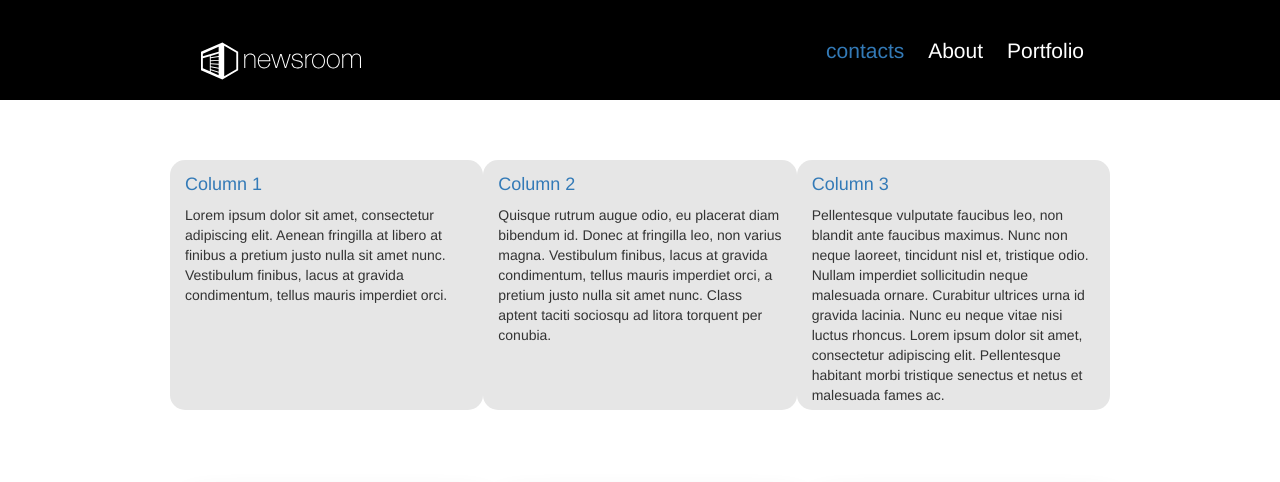
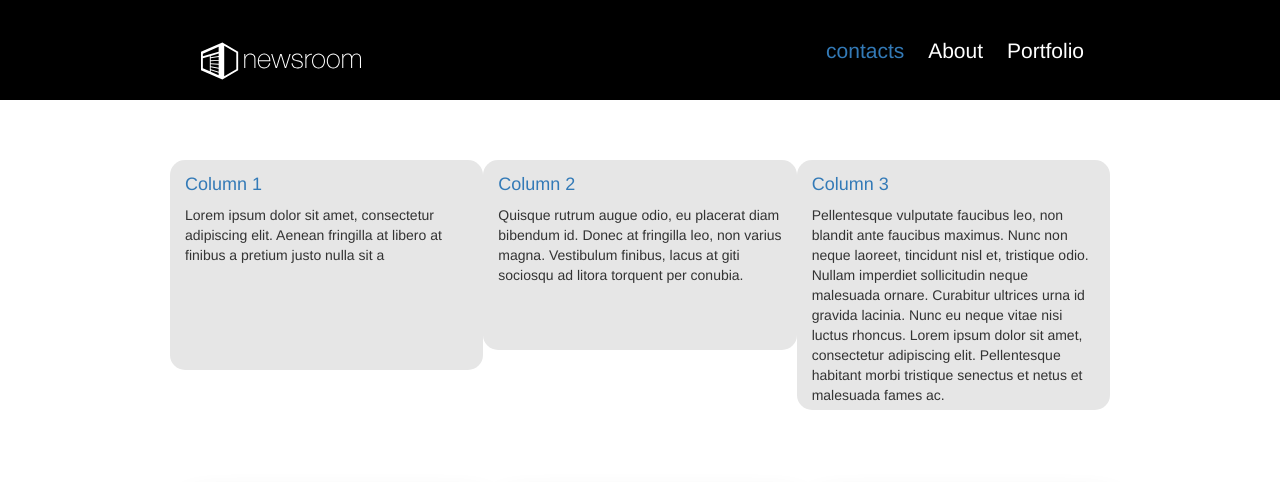
Before and after one commit to manukarthik/Travel-Website, a plain HTML site: page index.html in a window 1280 px wide. Shown: the top 482 px of the page. Drawn offline with nearby package versions, Linux system fonts and the light colour scheme.

Commit message:
first commit

```diff
--- a/index.html
+++ b/index.html
@@ -45,13 +45,13 @@
           <h4><a href="#col1Content" >Column 1</a></h4>
 
           <!-- With collapse in this div shows on load -->
-          <div id="col1Content" class="collapse in">Lorem ipsum dolor sit amet, consectetur adipiscing elit. Aenean fringilla at libero at finibus a pretium justo nulla sit amet nunc. Vestibulum finibus, lacus at gravida condimentum, tellus mauris imperdiet orci.</div>
+          <div id="col1Content" class="collapse in">Lorem ipsum dolor sit amet, consectetur adipiscing elit. Aenean fringilla at libero at finibus a pretium justo nulla sit a</div>
         </div>
         <div class=" col-md-4  mbm">
           <h4><a href="#col2Content" >Column 2</a></h4>
 
           <!-- With class collapse this div won't show on load -->
-          <div id="col2Content" class="collapse in">Quisque rutrum augue odio, eu placerat diam bibendum id. Donec at fringilla leo, non varius magna. Vestibulum finibus, lacus at gravida condimentum, tellus mauris imperdiet orci, a pretium justo nulla sit amet nunc. Class aptent taciti sociosqu ad litora torquent per conubia.</div>
+          <div id="col2Content" class="collapse in">Quisque rutrum augue odio, eu placerat diam bibendum id. Donec at fringilla leo, non varius magna. Vestibulum finibus, lacus at giti sociosqu ad litora torquent per conubia.</div>
         </div>
         <div class=" col-md-4  mbm">
           <h4><a href="#col3Content">Column 3</a></h4>
```
